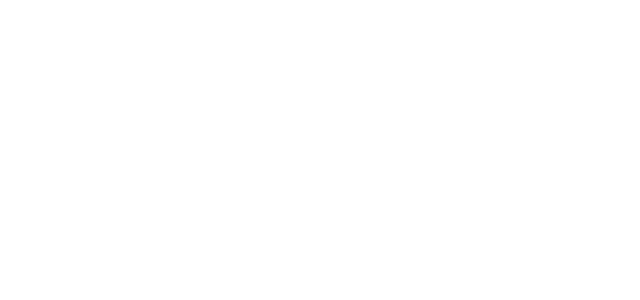
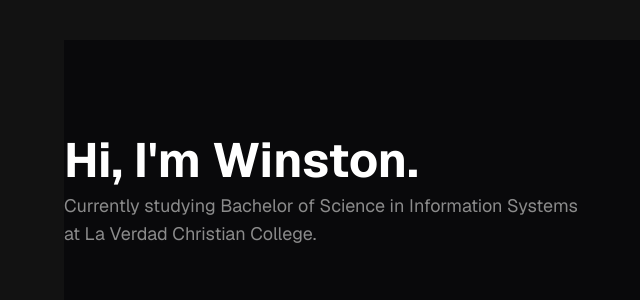
Before and after one commit to wgultiano/builtbywinst, a React (Vite) app: page / in a window 1280 px wide. Shown: the top 300 px of the page, without its empty margins (256-896 px from the left). Built offline with nearby package versions, Linux system fonts and the light colour scheme.

Commit message:
feat: build portfolio hero section

```diff
--- /dev/null
+++ b/src/App.css
@@ -0,0 +1,7 @@
+@import url('https://fonts.googleapis.com/css2?family=Geist:ital,wght@0,100..900;1,100..900&display=swap');
+
+@import "tailwindcss";
+
+@theme {
+  --font-geist: "Geist", sans-serif;
+}
--- a/src/App.jsx
+++ b/src/App.jsx
@@ -1,10 +1,19 @@
+import './App.css';
+
 function App() {
   return (
-    <div>
-
-
+    <div className="bg-[#121212] pt-10 pl-80 font-geist">
+      <section className="flex flex-col min-h-screen bg-[#09090b] text-white section">
+        <h1 className="text-5xl font-bold text-start pt-24">
+          Hi, I'm Winston.
+        </h1>
+        <p className="text-[#8B8B8B] text-lg text-start pt-2">
+          Currently studying Bachelor of Science in Information Systems
+          <br />
+          at La Verdad Christian College.</p>
+      </section>
     </div>
-  )
+  );
 }
 
-export default App
+export default App;
--- a/vite.config.js
+++ b/vite.config.js
@@ -1,7 +1,8 @@
 import react from '@vitejs/plugin-react'
+import tailwindcss from '@tailwindcss/vite'
 import { defineConfig } from 'vite'
 
 // https://vite.dev/config/
 export default defineConfig({
-  plugins: [react()],
+  plugins: [react(), tailwindcss()],
 })
```
